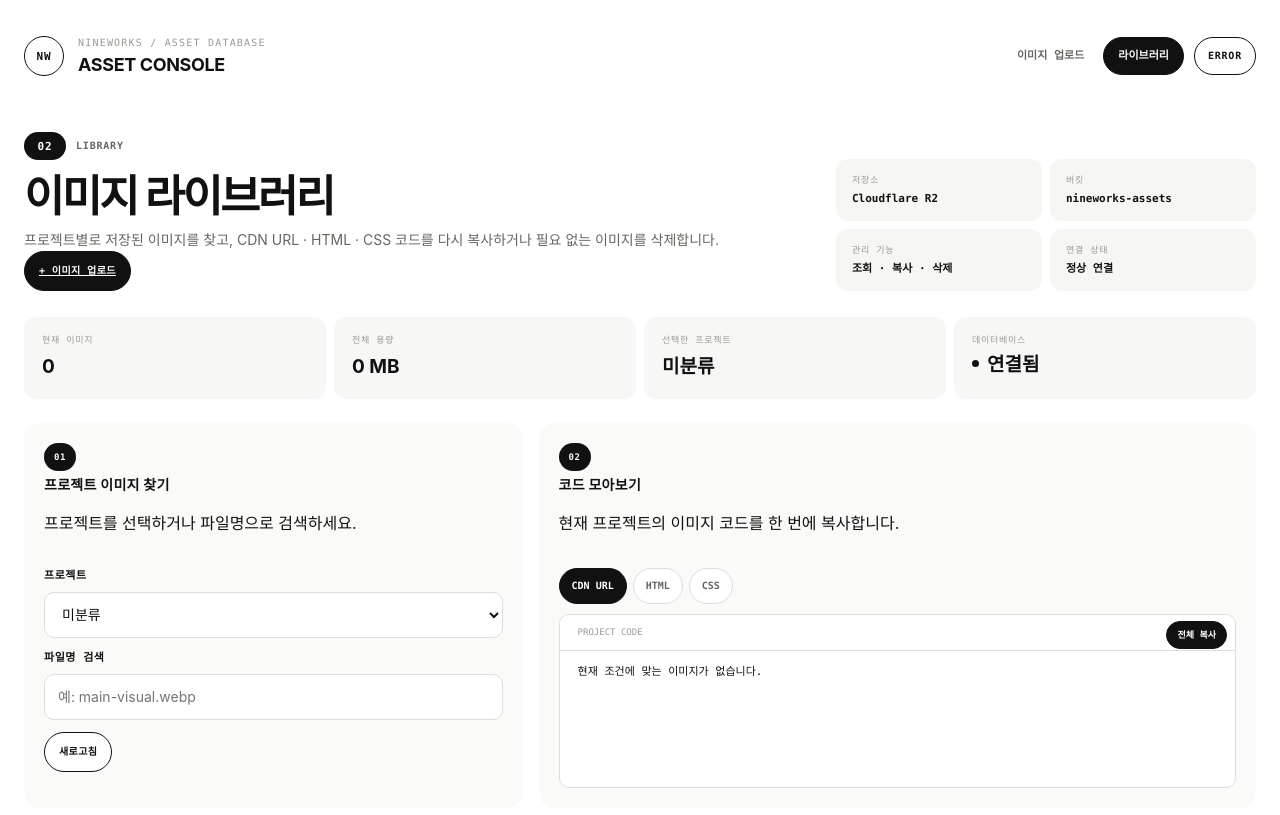
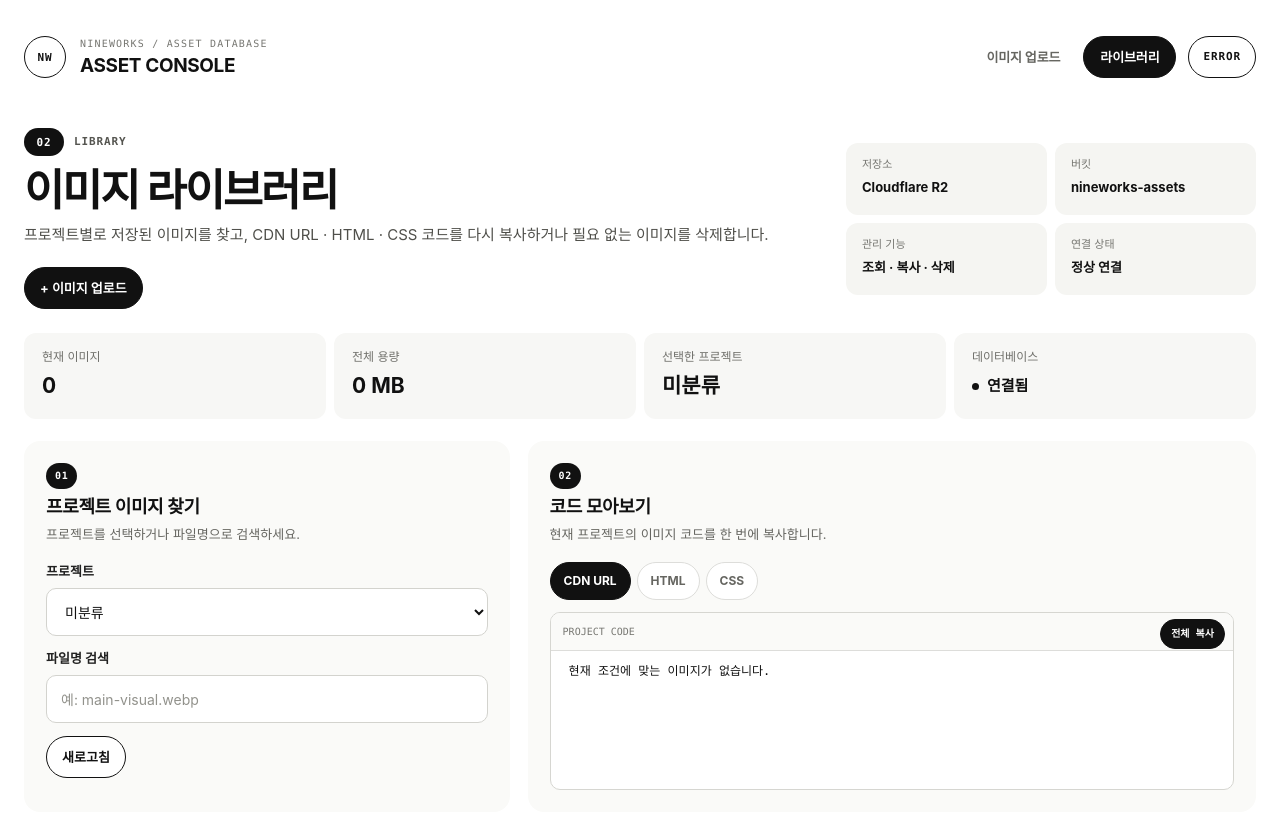
Before and after one commit to jyhome1228-cyber/nineworksdatabase, a website: page public/library.html in a window 1280 px wide. Shown: the top 815 px of the page. Drawn offline with Linux system fonts and the light colour scheme; no server answers.

Commit message:
Improve console readability and clarify navigation

```diff
--- a/public/refine.css
+++ b/public/refine.css
@@ -1,55 +1,112 @@
-/* 2026-09-07 — line-free refinement
-   Keep functional borders only where they help interaction. */
+/* Readability-first refinement */
 
 body::before,
 .page-shell::before,
 .system-grid,
 .code-stream {
-  display: none !important;
+  display:none !important;
 }
 
-body { background:#fff; }
+body {
+  background:#fff;
+  color:#111;
+}
 
 .page-shell {
   width:min(1280px, calc(100% - 48px));
-  padding-top:24px;
+  padding:24px 0 48px;
 }
 
 /* Header */
 .app-header {
-  min-height:64px;
+  min-height:66px;
   padding:0;
   border:0 !important;
 }
-.brand-mark { width:40px; height:40px; }
-.header-actions { gap:10px; }
+.brand-mark {
+  width:42px;
+  height:42px;
+  font-size:11px;
+}
+.brand-block h1 {
+  font-size:19px;
+  line-height:24px;
+}
+.eyebrow {
+  color:#777772;
+  font-size:10px;
+}
+.header-actions {
+  gap:12px;
+}
+.app-nav {
+  gap:6px;
+}
+.nav-link {
+  min-height:42px;
+  padding:0 16px;
+  font-family:inherit;
+  font-size:13px;
+  font-weight:700;
+  letter-spacing:-.01em;
+}
+.nav-link.active {
+  background:#111;
+  color:#fff;
+}
+.status {
+  min-height:42px;
+  padding:0 14px;
+  font-size:11px;
+}
 
 /* Overview */
 .console-overview {
-  grid-template-columns:minmax(0,1fr) 420px;
-  gap:56px;
-  padding:44px 0 26px;
+  grid-template-columns:minmax(0,1fr) 410px;
+  gap:48px;
+  align-items:center;
+  padding:38px 0 24px;
   margin:0;
   border:0 !important;
 }
-.console-kicker { margin-bottom:14px; }
+.console-kicker {
+  margin-bottom:12px;
+  color:#555550;
+  font-size:11px;
+}
 .console-kicker span {
   margin-left:0;
-  min-width:42px;
+  min-width:40px;
   height:28px;
 }
 .overview-copy h2 {
   max-width:760px;
-  margin-bottom:10px;
-  font-size:clamp(34px,3.4vw,46px);
+  margin:0 0 10px;
+  font-size:clamp(36px,3.4vw,46px);
+  line-height:1.04;
+  letter-spacing:-.045em;
 }
 .overview-copy p {
   max-width:760px;
-  font-size:14px;
-  line-height:22px;
+  margin:0;
+  color:#4f4f4a;
+  font-size:15px;
+  line-height:24px;
+}
+.overview-actions {
+  margin-top:20px;
+}
+.primary-upload-link,
+.empty-upload-link {
+  text-decoration:none;
+}
+.primary-upload-link {
+  min-height:44px;
+  padding:0 18px;
+  font-size:13px;
 }
 .environment-panel {
-  align-self:end;
+  align-self:center;
   display:grid;
   grid-template-columns:repeat(2,minmax(0,1fr));
   gap:8px;
@@ -59,12 +116,27 @@ body { background:#fff; }
 .env-row:nth-child(odd),
 .env-row:nth-child(even),
 .env-row:nth-child(-n+2) {
+  min-height:72px;
   padding:14px 16px;
   border:0 !important;
   border-radius:12px;
-  background:#f6f6f3;
+  background:#f5f5f2;
 }
-.env-row span { margin-bottom:4px; }
+.env-row span {
+  display:block;
+  margin-bottom:6px;
+  color:#777772;
+  font-family:inherit;
+  font-size:11px;
+  line-height:15px;
+  letter-spacing:0;
+}
+.env-row strong {
+  font-family:inherit;
+  font-size:13px;
+  line-height:18px;
+  font-weight:700;
+}
 
 /* Metrics */
 .metric-strip {
@@ -79,26 +151,42 @@ body { background:#fff; }
 .metric-strip div,
 .metric-strip div:not(:first-child),
 .metric-strip div:last-child {
-  min-height:82px;
+  min-height:86px;
   padding:16px 18px;
   border:0 !important;
   border-radius:12px;
   background:#f7f7f5;
 }
-.metric-strip dt { margin-bottom:8px; }
-.metric-strip dd { font-size:19px; }
+.metric-strip dt {
+  margin-bottom:8px;
+  color:#70706b;
+  font-family:inherit;
+  font-size:12px;
+  line-height:16px;
+  letter-spacing:0;
+}
+.metric-strip dd {
+  margin:0;
+  font-size:21px;
+  line-height:26px;
+  font-weight:700;
+}
+.metric-runtime dd {
+  font-family:inherit;
+  font-size:15px;
+}
 
 /* Workspace */
 .workspace-grid,
 .library-console-grid {
-  gap:16px;
-  margin:24px 0 0;
+  gap:18px;
+  margin:22px 0 0;
 }
 .workspace-grid {
   grid-template-columns:minmax(360px,.82fr) minmax(0,1.18fr);
 }
 .library-console-grid {
-  grid-template-columns:minmax(380px,.82fr) minmax(0,1.18fr);
+  grid-template-columns:minmax(370px,.8fr) minmax(0,1.2fr);
 }
 
 .console-panel,
@@ -108,77 +196,212 @@ body { background:#fff; }
   border-radius:16px;
   background:#fafaf8;
 }
-.console-panel { padding:20px; }
+.console-panel {
+  padding:22px;
+}
 .panel-bar {
   min-height:auto;
+  align-items:flex-start;
   padding:0 0 18px;
   border:0 !important;
   background:transparent;
 }
+.panel-bar h3 {
+  margin:6px 0 0;
+  font-size:18px;
+  line-height:24px;
+  letter-spacing:-.02em;
+}
+.panel-code {
+  min-height:26px;
+  padding:0 9px;
+  font-size:10px;
+}
+.panel-description,
+.assets-panel-bar p {
+  margin:6px 0 0 !important;
+  color:#666661 !important;
+  font-family:inherit !important;
+  font-size:13px !important;
+  line-height:19px !important;
+}
 .panel-state {
-  padding:5px 8px;
-  border-radius:999px;
-  background:#f0f0ed;
-  color:#7b7b75;
+  display:none;
 }
 
 .form-grid,
-.library-toolbar { padding:0; }
-.form-grid { gap:14px; }
-.library-toolbar { gap:12px; }
+.library-toolbar {
+  padding:0;
+}
+.form-grid {
+  gap:15px;
+}
+.library-toolbar {
+  gap:13px;
+}
+.field {
+  gap:8px;
+}
+.field label {
+  color:#222;
+  font-family:inherit;
+  font-size:13px;
+  line-height:18px;
+  font-weight:700;
+  letter-spacing:0;
+}
+.helper {
+  color:#777772;
+  font-family:inherit;
+  font-size:12px;
+  line-height:17px;
+}
+input,
+select {
+  min-height:48px;
+  padding:0 14px;
+  border:1px solid #d3d3ce;
+  border-radius:10px;
+  background:#fff;
+  color:#111;
+  font-size:14px;
+}
+input::placeholder {
+  color:#92928c;
+}
+input:hover,
+select:hover {
+  border-color:#969690;
+}
 .config-note {
-  margin-top:16px;
-  padding:12px 14px;
-  border:0 !important;
-  border-radius:10px;
-  background:#f1f1ee;
+  display:none;
 }
 
+/* Upload */
 .dropzone {
   margin-top:0;
-  min-height:242px;
+  min-height:250px;
+  border:1px dashed #999993;
   background:#fff;
+}
+.dropzone strong {
+  font-size:16px;
+  line-height:22px;
+}
+.dropzone > span:last-child {
+  color:#777772;
+  font-family:inherit;
+  font-size:12px;
 }
 .queue.empty {
   border-top:0 !important;
-  padding-top:8px;
+  padding-top:10px;
+  color:#777772;
+  font-family:inherit;
+  font-size:12px;
 }
-.actions-row { padding-top:14px; }
+.actions-row {
+  padding-top:16px;
+}
+.button {
+  min-height:42px;
+  padding:0 15px;
+  font-family:inherit;
+  font-size:13px;
+  font-weight:700;
+  letter-spacing:0;
+}
+.button-primary {
+  background:#111;
+  color:#fff;
+}
 
-/* Output */
+/* Code output */
 .result-section {
-  margin:16px 0 0;
-  padding:20px;
+  margin:18px 0 0;
+  padding:22px;
 }
-.tabs { padding:0 0 10px; }
-.codebox { background:#fff; }
+.tabs {
+  padding:0 0 12px;
+}
+.tab {
+  min-height:38px;
+  padding:0 13px;
+  font-family:inherit;
+  font-size:12px;
+}
+.codebox {
+  min-height:170px;
+  border:1px solid #d6d6d1;
+  background:#fff;
+}
+.terminal-title {
+  min-height:38px;
+  background:#fafaf8;
+}
+.terminal-title span {
+  display:none;
+}
+.terminal-title code {
+  margin-left:0;
+  color:#777772;
+  font-size:10px;
+}
+.codebox pre {
+  font-size:12px;
+  line-height:1.75;
+}
+.copy-button {
+  top:6px;
+  min-height:30px;
+  font-size:10px;
+}
 
 /* Library */
 .assets-panel {
-  margin:16px 0 0 !important;
-  padding:20px;
+  margin:18px 0 0 !important;
+  padding:22px;
 }
-.assets-panel .panel-bar { padding-bottom:12px; }
+.assets-panel .panel-bar {
+  padding-bottom:12px;
+}
 .selection-toolbar {
   margin:4px 0 18px;
-  padding:12px 14px;
+  padding:14px 16px;
   border:0 !important;
   border-radius:12px;
-  background:#f5f5f2;
+  background:#f2f2ef;
 }
-.library-grid { padding:0; }
+.selection-info strong {
+  font-size:14px;
+}
+.selection-info span {
+  color:#666661;
+  font-family:inherit;
+  font-size:12px;
+}
+.library-grid {
+  padding:0;
+}
 .library-empty {
   border:0 !important;
   background:#f7f7f5;
 }
+.library-empty strong {
+  font-size:16px;
+}
+.library-empty p {
+  color:#666661;
+  font-size:13px;
+}
 .library-codebox {
   margin-top:0;
-  min-height:174px;
+  min-height:178px;
 }
 
 /* Footer */
 .app-footer {
-  margin-top:40px;
+  margin-top:38px;
   padding-top:0;
   border:0 !important;
 }
@@ -187,25 +410,48 @@ body { background:#fff; }
   .console-overview {
     grid-template-columns:1fr;
     gap:20px;
-    padding-top:36px;
+    padding-top:32px;
   }
-  .environment-panel { max-width:none; }
+  .environment-panel {
+    max-width:none;
+  }
   .workspace-grid,
-  .library-console-grid { grid-template-columns:1fr; }
+  .library-console-grid {
+    grid-template-columns:1fr;
+  }
 }
 
 @media (max-width:760px) {
-  .page-shell { width:min(100% - 28px,1280px); }
-  .metric-strip { grid-template-columns:repeat(2,minmax(0,1fr)); }
+  .page-shell {
+    width:min(100% - 28px,1280px);
+  }
+  .app-header {
+    align-items:flex-start;
+  }
+  .header-actions {
+    align-items:flex-end;
+  }
+  .nav-link {
+    padding:0 11px;
+    font-size:12px;
+  }
+  .metric-strip {
+    grid-template-columns:repeat(2,minmax(0,1fr));
+  }
   .console-panel,
   .assets-panel,
   .result-section {
-    padding:16px;
+    padding:18px;
     border-radius:14px;
   }
 }
 
 @media (max-width:520px) {
   .metric-strip,
-  .environment-panel { grid-template-columns:1fr; }
+  .environment-panel {
+    grid-template-columns:1fr;
+  }
+  .header-actions {
+    flex-direction:column-reverse;
+  }
 }
```
